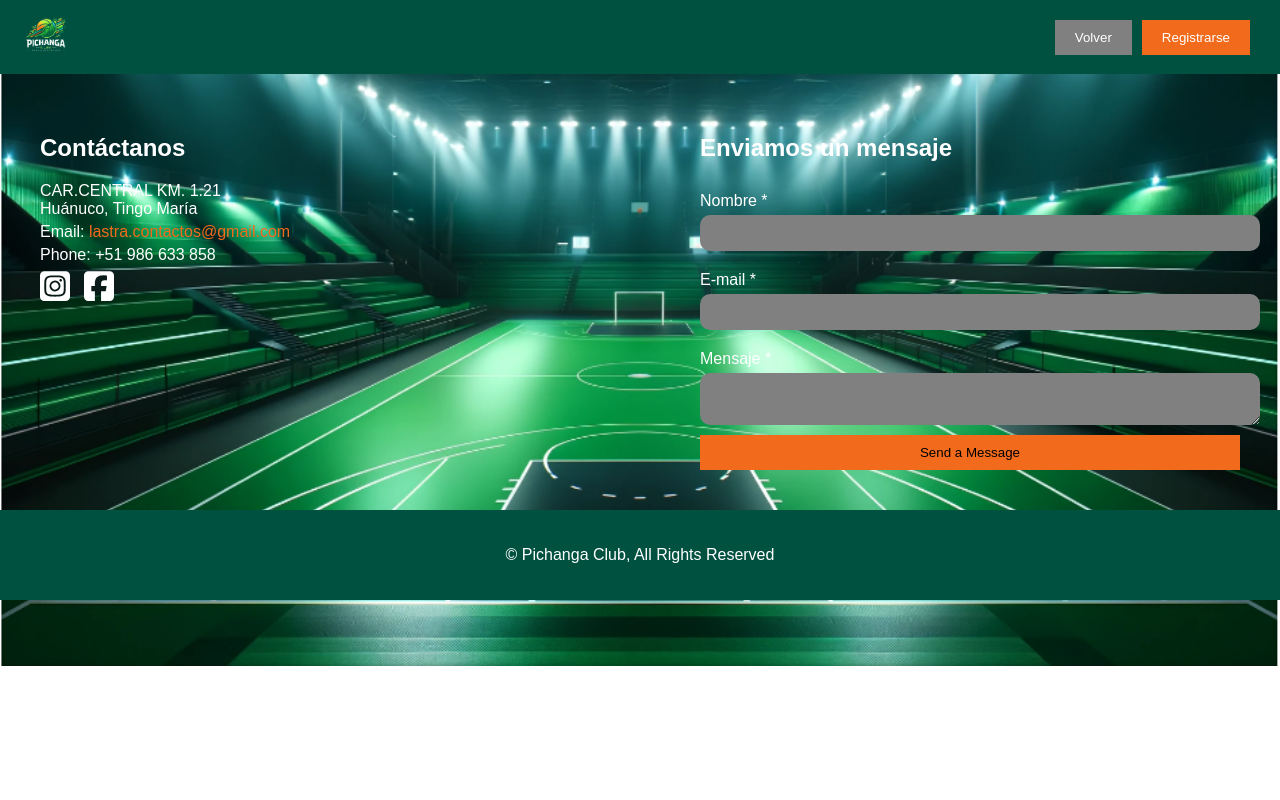
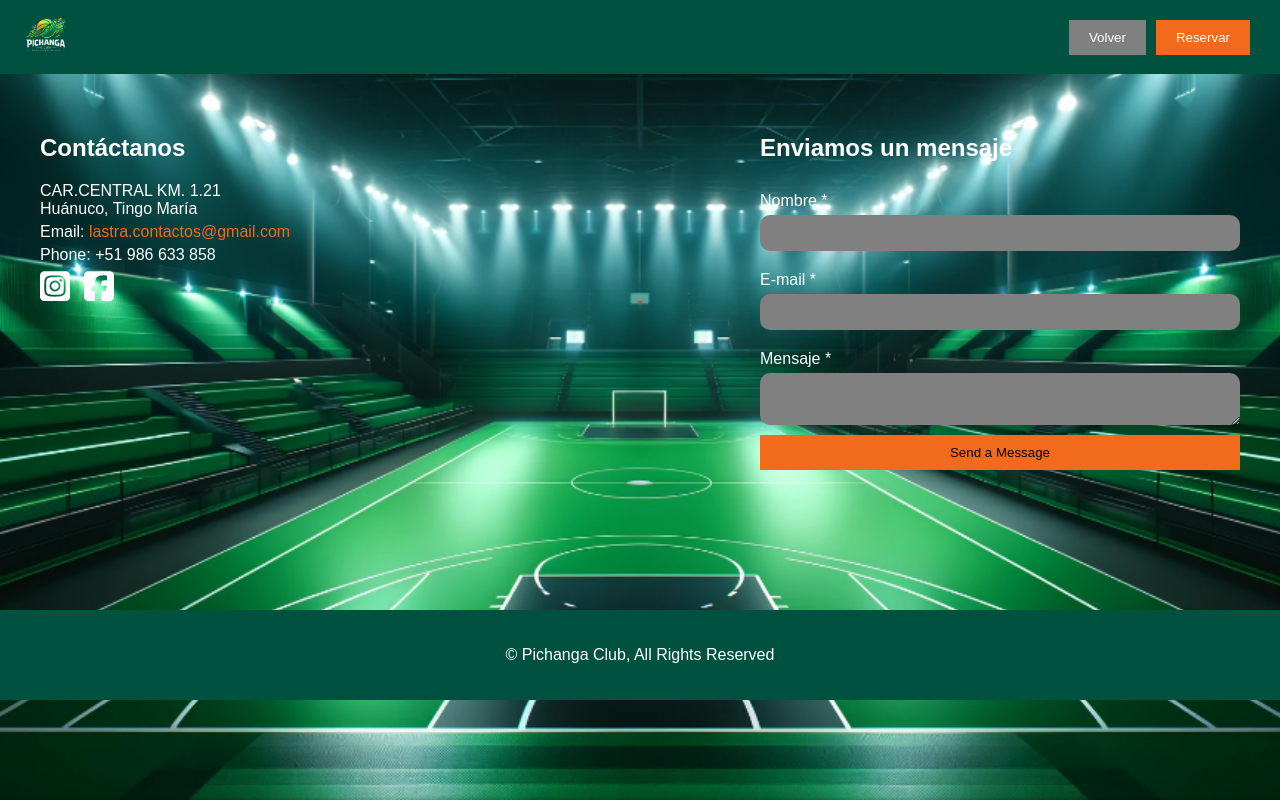
Before and after one commit to DiogoAlip/PichagaClub, a website: page contacts/index.html in a window 1280 px wide. Drawn offline with Linux system fonts and the light colour scheme.

Commit message:
fix(contacts): responsive

```diff
--- a/contacts/index.html
+++ b/contacts/index.html
@@ -18,7 +18,7 @@
       </div>
       <div class="auth-buttons">
         <button><a href="./../home/index.html">Volver</a></button>
-        <button class="register">Registrarse</button>
+        <button class="register">Reservar</button>
       </div>
     </header>
     <main>
--- a/contacts/styles.css
+++ b/contacts/styles.css
@@ -7,6 +7,7 @@ body {
   background-size: cover;
   background-repeat: no-repeat;
   color: white;
+  height: 100vh;
 }
 
 a {
@@ -94,7 +95,7 @@ main {
 }
 
 .contact-form {
-  width: 45%;
+  width: 40%;
 }
 
 .contact-form h2 {
@@ -105,6 +106,7 @@ main {
 .contact-form form {
   display: flex;
   flex-direction: column;
+  width: 100%;
 }
 
 .contact-form label {
@@ -121,6 +123,7 @@ main {
   color: white;
   font-size: 14px;
   border: none;
+  box-sizing: border-box;
 }
 
 .contact-form input:focus,
@@ -138,6 +141,7 @@ main {
 }
 
 footer {
+  margin-top: 100px;
   color: white;
   text-align: center;
   padding: 20px;
```
